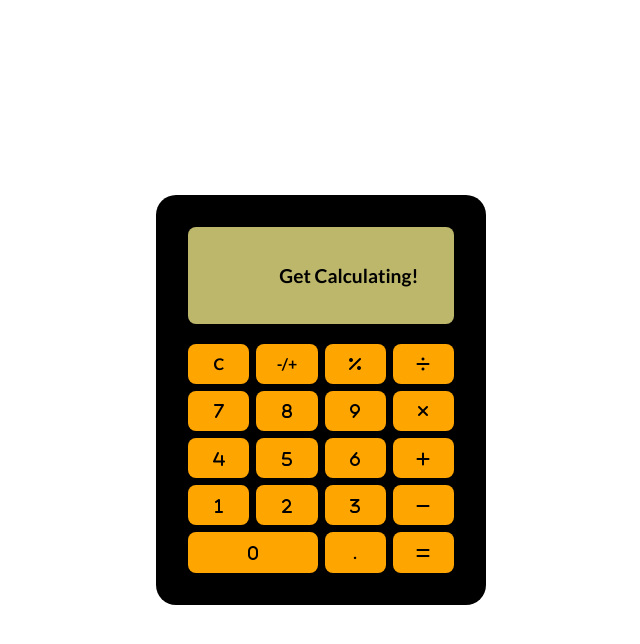
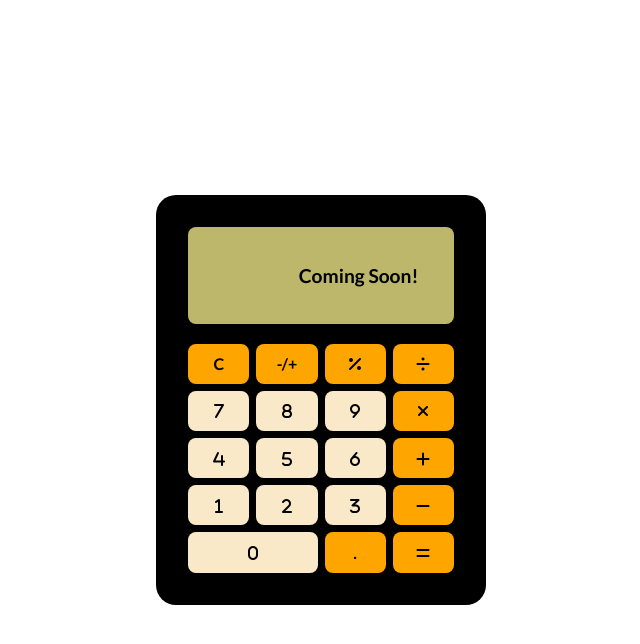
Before and after one commit to EmmaOyetey/calculator, a website built with Vite: page index.html in a window 1280 px wide. Both pictures are taken after a click on the button "-/+". Shown: the whole page, without its empty margins (319-959 px from the left). Built offline with nearby package versions, Linux system fonts and the light colour scheme.

Commit message:
minor style ammendments and coming soon message added

```diff
--- a/index.html
+++ b/index.html
@@ -45,7 +45,7 @@
         <button class="button digit digit__3" value="3">
           <i class="fa-solid fa-3"></i>
         </button>
-        <button class="button digit digit__2" value="2">
+        <button class="button digit" value="2">
           <i class="fa-solid fa-2"></i>
         </button>
         <button class="button digit digit__1" value="1">
@@ -70,7 +70,7 @@
 <!--Conversion buttons +- % dec-->
         <button class="button convert convert__posNeg">-/+</button>
         <button class="button convert convert__dec">.</button>
-        <button class="button convert convert__percent">
+        <button class="button  convert convert__percent">
           <i class="fa-solid fa-percent"></i>
         </button>
 <!--Clear button-->
--- a/src/_variables.scss
+++ b/src/_variables.scss
@@ -8,6 +8,8 @@ $font-family : Lato, sans-serif;
 $app-color : black;
 $display-color : darkkhaki;
 $button-color : orange;
+$digitButton-color : rgb(250, 233, 201);
+$clearButton-color : rgb(69, 46, 2);
 
 $maxDigits: 10;
 $baseFontSize: 2em;
--- a/src/main.ts
+++ b/src/main.ts
@@ -7,12 +7,12 @@ import "./style.scss";
 const button = document.querySelectorAll<HTMLButtonElement>(".button");
 const digits = document.querySelectorAll<HTMLButtonElement>(".digit");
 const operations = document.querySelectorAll<HTMLButtonElement>(".operation");
-//const convert  = document.querySelectorAll<HTMLButtonElement>(".convert");
+const convert  = document.querySelectorAll<HTMLButtonElement>(".convert");
 
 const equalsButton = document.querySelector(".equals");
-//Conversion buttons
-//const posToNegButton = document.querySelector(".convert__posNeg");
-//const decButton = document.querySelector(".convert__dec");
+//Conversion buttons - under development. see commented out code at the bottom
+const posToNegButton = document.querySelector(".convert__posNeg");
+const decButton = document.querySelector(".convert__dec");
 const percentButton = document.querySelector(".convert__percent");
 
 
@@ -105,8 +105,6 @@ if (percentButton) {
    percentButton.addEventListener('click', handlePercentageConversion);
    };
 
-   console.log(operations);
-
 // function to handle operation on the event of a click
 const handleOperators = (event: Event): void => {
     const thisOperator = (event.currentTarget as HTMLButtonElement).value;
@@ -150,13 +148,17 @@ const handleEquals = (event: Event): void => {
             }
         }
     console.log (numberInCalculation, operatorsInCalculation, enteredDigits, answer);
-    if(outputAnswer) {outputAnswer.textContent = answer.toString() };
+    outputAnswer.textContent = answer.toString();
+    enteredDigits = [] ;
+    numberInCalculation = [];
+    operatorsInCalculation = [] ;
+    calculation = [] ;
     };
 
 //event listener to trigger the handling of calculating the sum on the event = is clicked
 equalsButton.addEventListener("click" , handleEquals);
 
-//function to clear display inputs
+//function to handle clearing display inputs
 
 const handleClearingInputs = (event : Event) : void => {
 
@@ -165,13 +167,24 @@ const handleClearingInputs = (event : Event) : void => {
     operatorsInCalculation = [] ;
     calculation = [] ;
     outputCalcInProgress.textContent = "";
-    outputEnteredDigits.textContent = "";
+    outputEnteredDigits.textContent = "Get Calculating!";
     outputAnswer.textContent = "";
 }
 
 clearButton?.addEventListener("click" , handleClearingInputs);
 
+const handleUnderDevelopment = (event :Event) : void => {
+    outputEnteredDigits.textContent = "Coming Soon!";
+    outputCalcInProgress.textContent = "";
+    enteredDigits = [] ;
+    numberInCalculation = [];
+    operatorsInCalculation = [] ;
+    calculation = [] ;
+    outputAnswer.textContent = "";
+};
 
+posToNegButton.addEventListener("click", handleUnderDevelopment);
+decButton.addEventListener("click", handleUnderDevelopment);
 
 //if(decButton) {
 //    decButton.addEventListener("click", handleDecimal);
--- a/src/style.scss
+++ b/src/style.scss
@@ -70,7 +70,7 @@ body {
   .equals {grid-area:equals}
 }
 
-.button {
+.operation, .convert, .clear, .equals {
   border-radius: 8px;
   border: 1px solid transparent;
   padding: 0.6em 1.2em;
@@ -81,10 +81,23 @@ body {
   cursor: pointer;
   transition: border-color 0.25s;
   font-family: $font-family;
+}
 
-//  &:active: {
- //   background-color: darkorange;
- // }
+.digit{
+  border-radius: 8px;
+  border: 1px solid transparent;
+  padding: 0.6em 1.2em;
+  font-size: 1em;
+  font-weight: 700;
+  font-family: inherit;
+  background-color: $digitButton-color;
+  cursor: pointer;
+  transition: border-color 0.25s;
+  font-family: $font-family;
+}
+
+.digit {
+  background-color: digitButton-color;
 }
 .output {
   border-radius: 8px;
```
Also changed, not shown: main.css, src/style.css, 2 other files.
